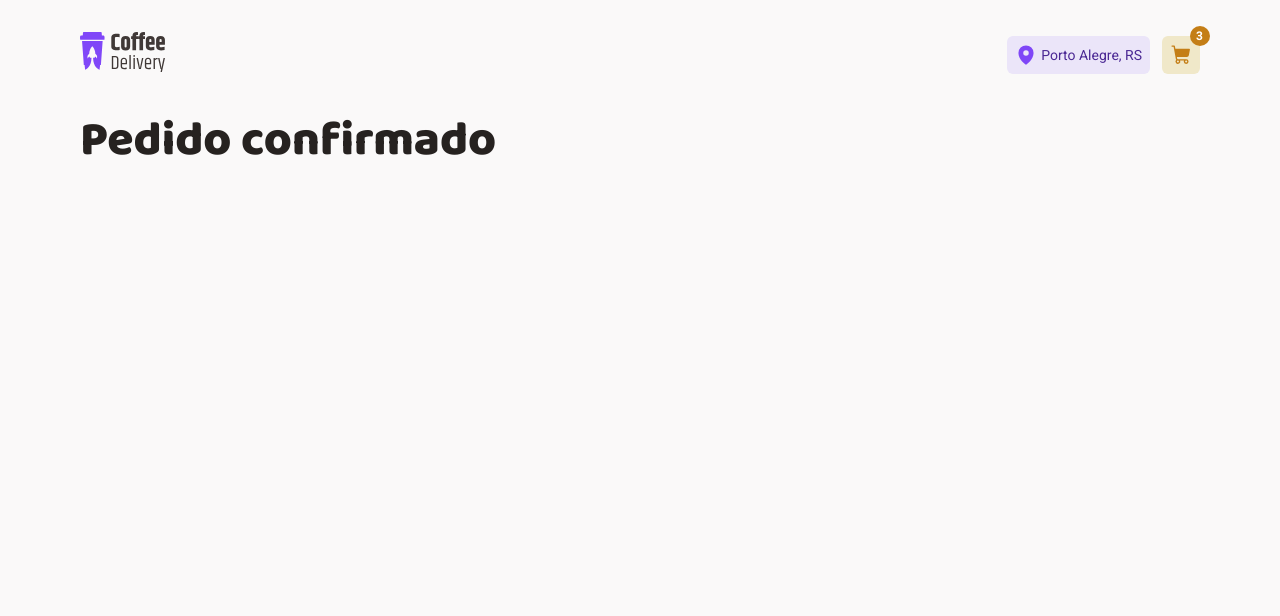
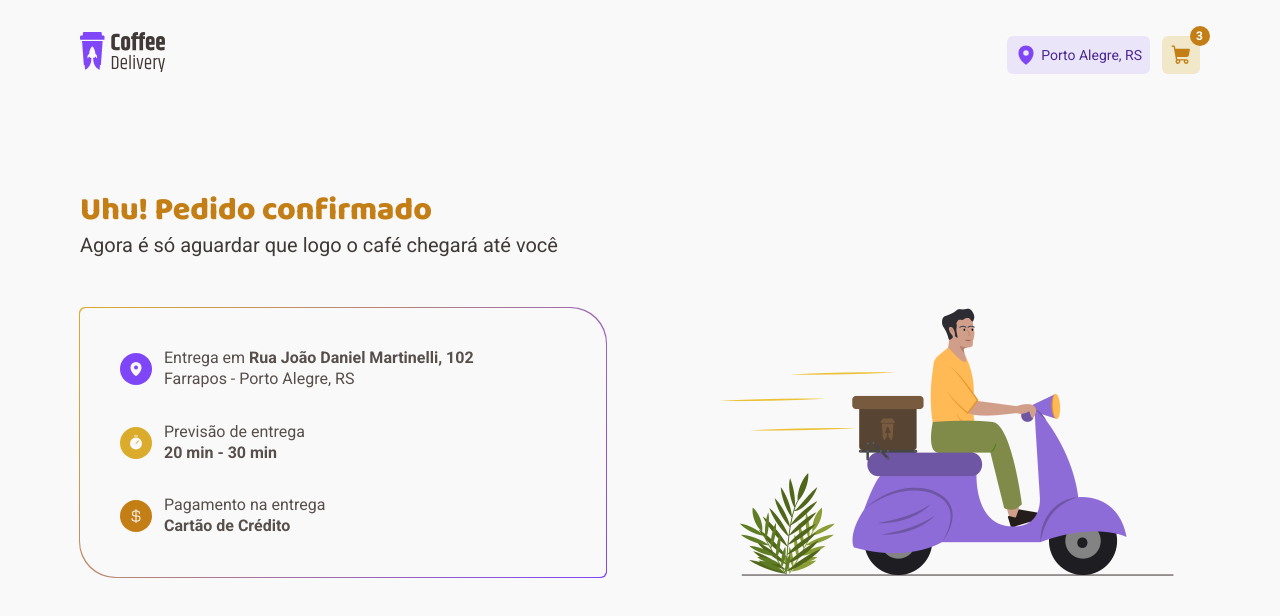
Before and after one commit to jordane-chaves/challenge-02-ignite-coffee-delivery, a React (Vite) app: page /success in a window 1280 px wide. Shown: the top 616 px of the page. Built offline with nearby package versions, Linux system fonts and the light colour scheme.

Commit message:
feat: create success page

```diff
--- a/src/pages/success/index.tsx
+++ b/src/pages/success/index.tsx
@@ -1,9 +1,59 @@
-import { SuccessContainer } from './styles'
+import { PiCurrencyDollar, PiMapPinFill, PiTimerFill } from 'react-icons/pi'
+
+import deliverymanImage from '../../assets/deliveryman.png'
+import {
+  InfoItem,
+  OrderInfo,
+  OrderInfoContainer,
+  SuccessContainer,
+} from './styles'
 
 export function Success() {
   return (
     <SuccessContainer className="container">
-      <h1>Pedido confirmado</h1>
+      <h2>Uhu! Pedido confirmado</h2>
+      <p>Agora é só aguardar que logo o café chegará até você</p>
+
+      <OrderInfoContainer>
+        <OrderInfo>
+          <InfoItem $color="purple">
+            <div className="icon">
+              <PiMapPinFill />
+            </div>
+            <div>
+              <p>
+                Entrega em <strong>Rua João Daniel Martinelli, 102</strong>
+              </p>
+              <p>Farrapos - Porto Alegre, RS</p>
+            </div>
+          </InfoItem>
+
+          <InfoItem $color="yellow">
+            <div className="icon">
+              <PiTimerFill />
+            </div>
+            <div>
+              <p>Previsão de entrega</p>
+              <strong>20 min - 30 min</strong>
+            </div>
+          </InfoItem>
+
+          <InfoItem $color="yellow-dark">
+            <div className="icon">
+              <PiCurrencyDollar />
+            </div>
+            <div>
+              <p>Pagamento na entrega</p>
+              <strong>Cartão de Crédito</strong>
+            </div>
+          </InfoItem>
+        </OrderInfo>
+
+        <img
+          src={deliverymanImage}
+          alt="Ilustração de um homem pilotando uma scooter com uma caixa atrás"
+        />
+      </OrderInfoContainer>
     </SuccessContainer>
   )
 }
--- a/src/pages/success/styles.ts
+++ b/src/pages/success/styles.ts
@@ -1,3 +1,120 @@
-import styled from 'styled-components'
+import styled, { css } from 'styled-components'
 
-export const SuccessContainer = styled.div``
+export const SuccessContainer = styled.main`
+  padding-bottom: 4rem;
+
+  > h2 {
+    color: ${(props) => props.theme.colors['yellow-dark']};
+
+    margin-top: 5rem;
+  }
+
+  > p {
+    color: ${(props) => props.theme.colors.subtitle};
+    font-size: 1.25rem;
+
+    margin-top: 0.25rem;
+  }
+
+  @media (max-width: ${(props) => props.theme.screens.md}) {
+    > h2 {
+      margin-top: 2rem;
+    }
+  }
+`
+
+export const OrderInfoContainer = styled.div`
+  display: flex;
+  align-items: center;
+  justify-content: space-between;
+  gap: 1rem;
+
+  margin-top: 2.5rem;
+
+  img {
+    object-fit: contain;
+    height: auto;
+    max-width: 30.75rem;
+    min-width: 12rem;
+  }
+
+  @media (max-width: ${(props) => props.theme.screens.md}) {
+    flex-direction: column-reverse;
+    margin-top: 3rem;
+
+    img {
+      max-width: 70vw;
+    }
+  }
+`
+
+export const OrderInfo = styled.div`
+  background-color: ${(props) => props.theme.colors.background};
+  border-radius: 6px 36px;
+
+  display: flex;
+  flex-direction: column;
+  gap: 2rem;
+
+  max-width: 32.875rem;
+  min-width: min(20rem, 100%);
+  width: 100%;
+
+  padding: 2.5rem;
+
+  position: relative;
+
+  &::before {
+    content: '';
+
+    border-radius: inherit;
+    background: ${(props) =>
+      css`
+        linear-gradient(
+          -0.63turn,
+          ${props.theme.colors.yellow},
+          ${props.theme.colors.purple}
+        )
+      `};
+
+    margin: -1px;
+    position: absolute;
+    inset: 0;
+    z-index: -1;
+  }
+
+  @media (max-width: ${(props) => props.theme.screens.md}) {
+    max-width: 100%;
+  }
+`
+
+interface InfoItemProps {
+  $color: 'purple' | 'yellow' | 'yellow-dark'
+}
+
+export const InfoItem = styled.div<InfoItemProps>`
+  color: ${(props) => props.theme.colors.text};
+  font-size: 1rem;
+
+  display: flex;
+  align-items: center;
+  gap: 0.75rem;
+
+  .icon {
+    background-color: ${(props) => props.theme.colors[props.$color]};
+    border-radius: 50%;
+    color: ${(props) => props.theme.colors.background};
+
+    display: flex;
+    align-items: center;
+    justify-content: center;
+
+    padding: 0.5rem;
+    width: fit-content;
+
+    svg {
+      height: 1rem;
+      width: 1rem;
+    }
+  }
+`
```
Also changed, not shown: src/assets/deliveryman.png (added).
